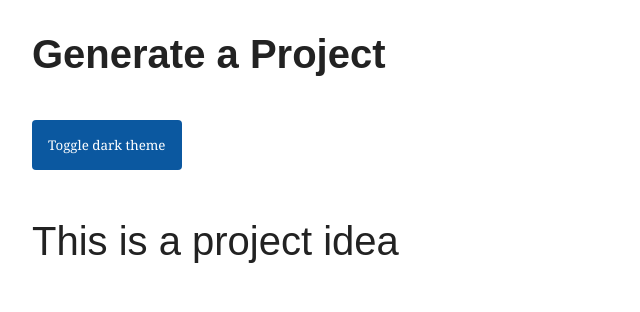
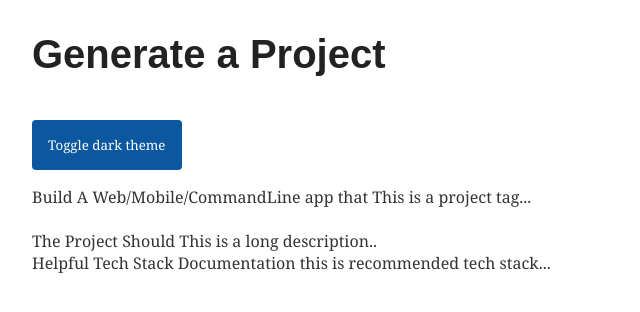
Before and after one commit to hackathon-project-generator/project-gen, an Angular app: page / in a window 1280 px wide. Shown: the top 312 px of the page, without its empty margins (0-640 px from the left). Built offline with nearby package versions, Linux system fonts and the light colour scheme.

Commit message:
added template for project

```diff
--- a/src/app/generate-project/generate-project.component.html
+++ b/src/app/generate-project/generate-project.component.html
@@ -1 +1,13 @@
-<h2>{{project_idea}}</h2>
+<div>
+    <div>
+        <span>Build A </span>{{project.type}}
+        <span> app that </span> {{project.tag}}
+    </div>
+    <br>
+    <div>
+        <span>The Project Should </span>{{project.description}}
+    </div>
+    <div>
+        <span>Helpful Tech Stack Documentation </span>{{project.stack}}
+    </div>
+</div>
--- a/src/app/generate-project/generate-project.component.ts
+++ b/src/app/generate-project/generate-project.component.ts
@@ -1,4 +1,5 @@
 import { Component, OnInit } from '@angular/core';
+import { Project } from '../project';
 
 @Component({
   selector: 'app-generate-project',
@@ -6,7 +7,13 @@ import { Component, OnInit } from '@angular/core';
   styleUrls: ['./generate-project.component.css']
 })
 export class GenerateProjectComponent implements OnInit {
-  project_idea:string = 'This is a project idea';
+  // project_idea:string = 'This is a project idea';
+  project: Project = {
+    type: 'Web/Mobile/CommandLine',
+    tag: 'This is a project tag...',
+    description: 'This is a long description..',
+    stack: 'this is recommended tech stack...'
+  }
   constructor() { }
 
   ngOnInit(): void {
```
